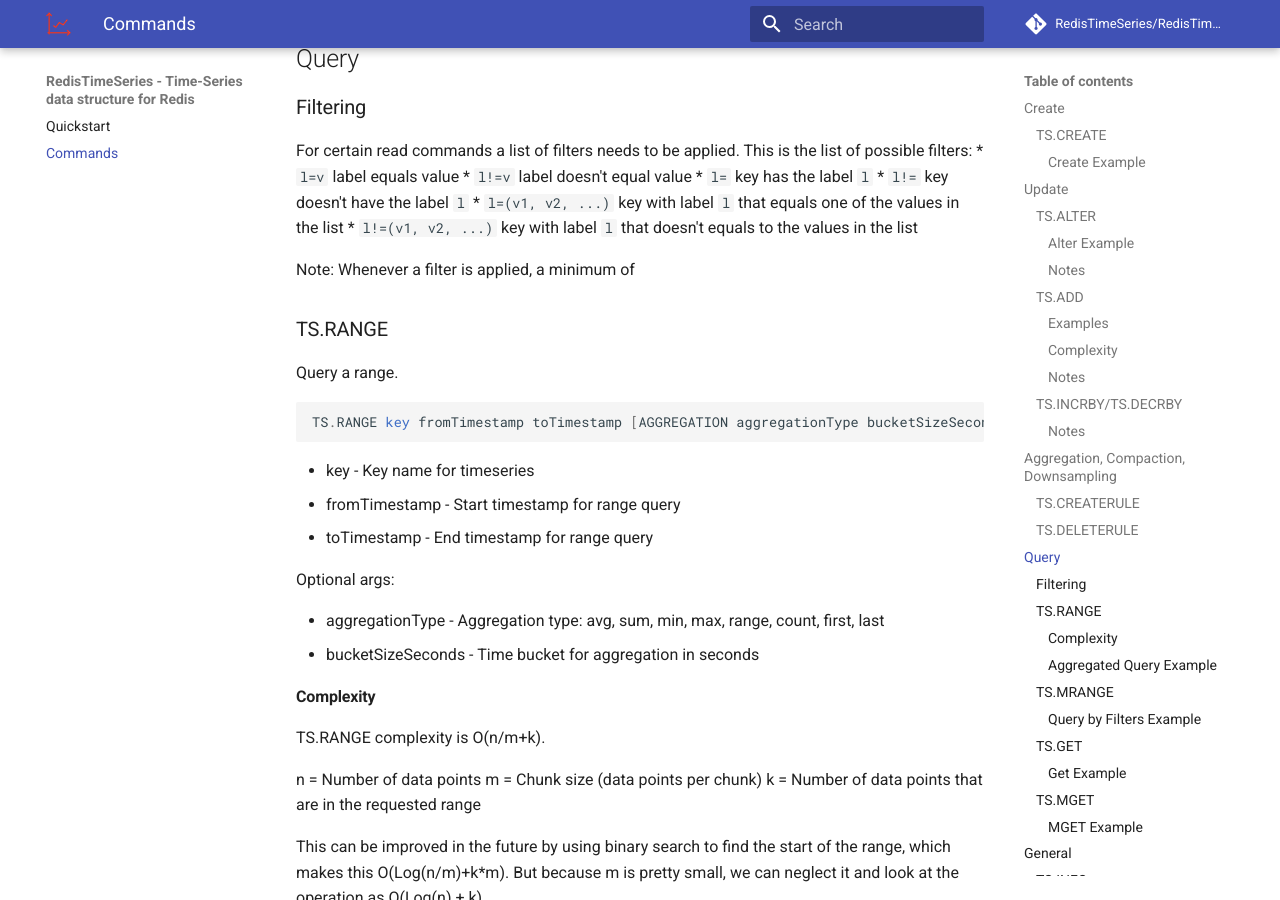
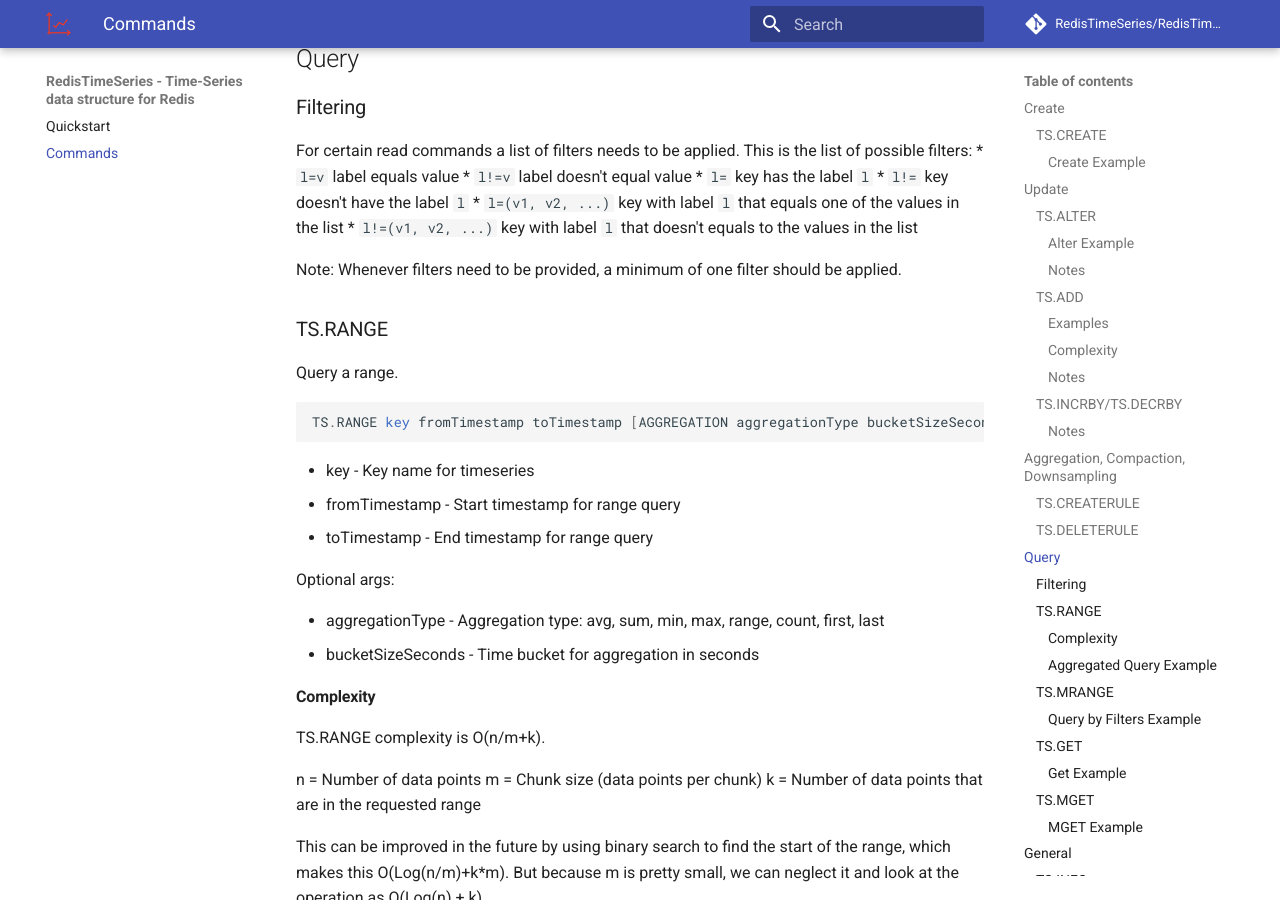
Before and after one commit to RedisTimeSeries/RedisTimeSeries, an MkDocs documentation site: the page built from docs/commands.md, in a window 1280 px wide and 900 px high, scrolled down 3771 px. Built offline with MkDocs 1.6.1 and Material for MkDocs 9.7.7, drawn with Linux system fonts in a browser that asks for light colours; comment, search, counter and statistics services are not loaded; old or Windows-style settings are respelled for this version of MkDocs.

Commit message:
finish my sentence

```diff
--- a/docs/commands.md
+++ b/docs/commands.md
@@ -165,7 +165,7 @@ For certain read commands a list of filters needs to be applied.  This is the li
 * `l=(v1, v2, ...)` key with label `l` that equals one of the values in the list
 * `l!=(v1, v2, ...)` key with label `l` that doesn't equals to the values in the list
 
-Note: Whenever a filter is applied, a minimum of
+Note: Whenever filters need to be provided, a minimum of one filter should be applied.
 
 ### TS.RANGE
 
```
